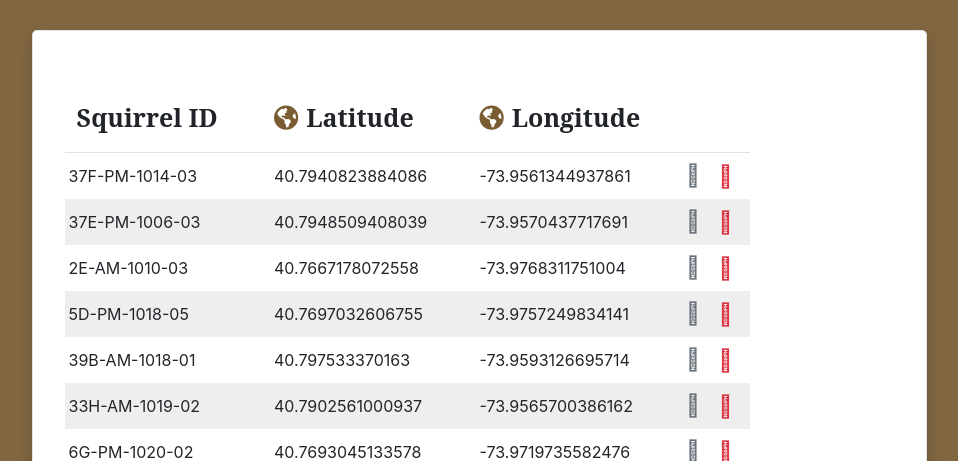
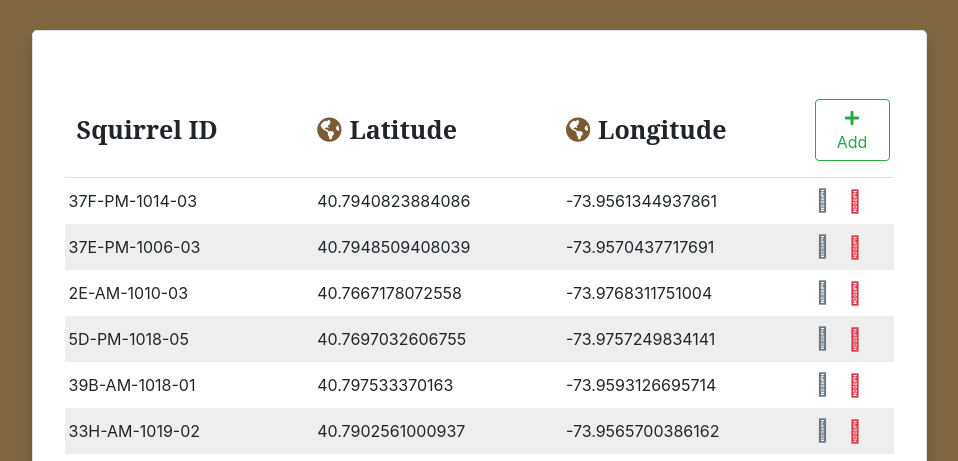
Before and after one commit to TC1997/Tool-Django, a Django app: page /sightings/ in a window 1280 px wide. Shown: the part 423-884 px from the top of the page, without its empty margins (161-1119 px from the left). Run offline with Django 3.2, Linux system fonts and the light colour scheme; data comes from the database, SQL or seed files in the repository; some libraries are stand-ins or nearby versions.

Commit message:
added some button

```diff
--- a/myProject/templates/myApp/list.html
+++ b/myProject/templates/myApp/list.html
@@ -10,8 +10,9 @@
                 <td class="pb-3" style="font-family: 'serif'"><i class="fad fa-acorn mr-2" style="color:#795C32"></i>Squirrel ID</td>
                 <td class="pb-3" style="font-family: 'serif'"><i class="fas fa-globe-americas mr-2" style="color:#795C32"></i>Latitude</td>
                 <td class="pb-3" style="font-family: 'serif'"><i class="fas fa-globe-americas mr-2" style="color:#795C32"></i>Longitude</td>
-                <td class="pb-3">
-
+               <td class="pb-3">
+                    <a href="{% url 'create' %}" class="btn btn-outline-success">
+                        <i class="fas fa-plus" ></i> Add
                     </a>
                 </td>
             </tr>
```
